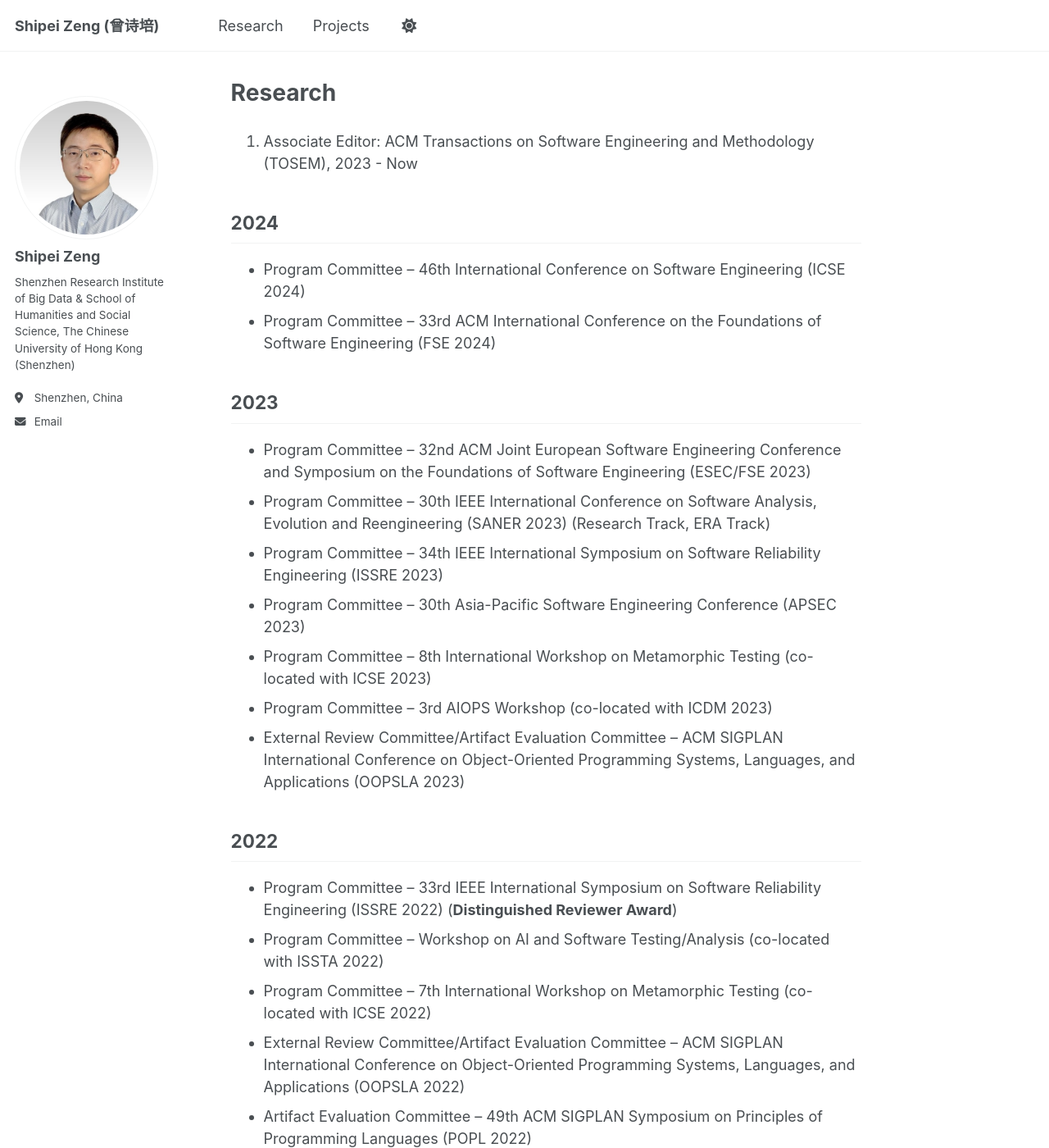
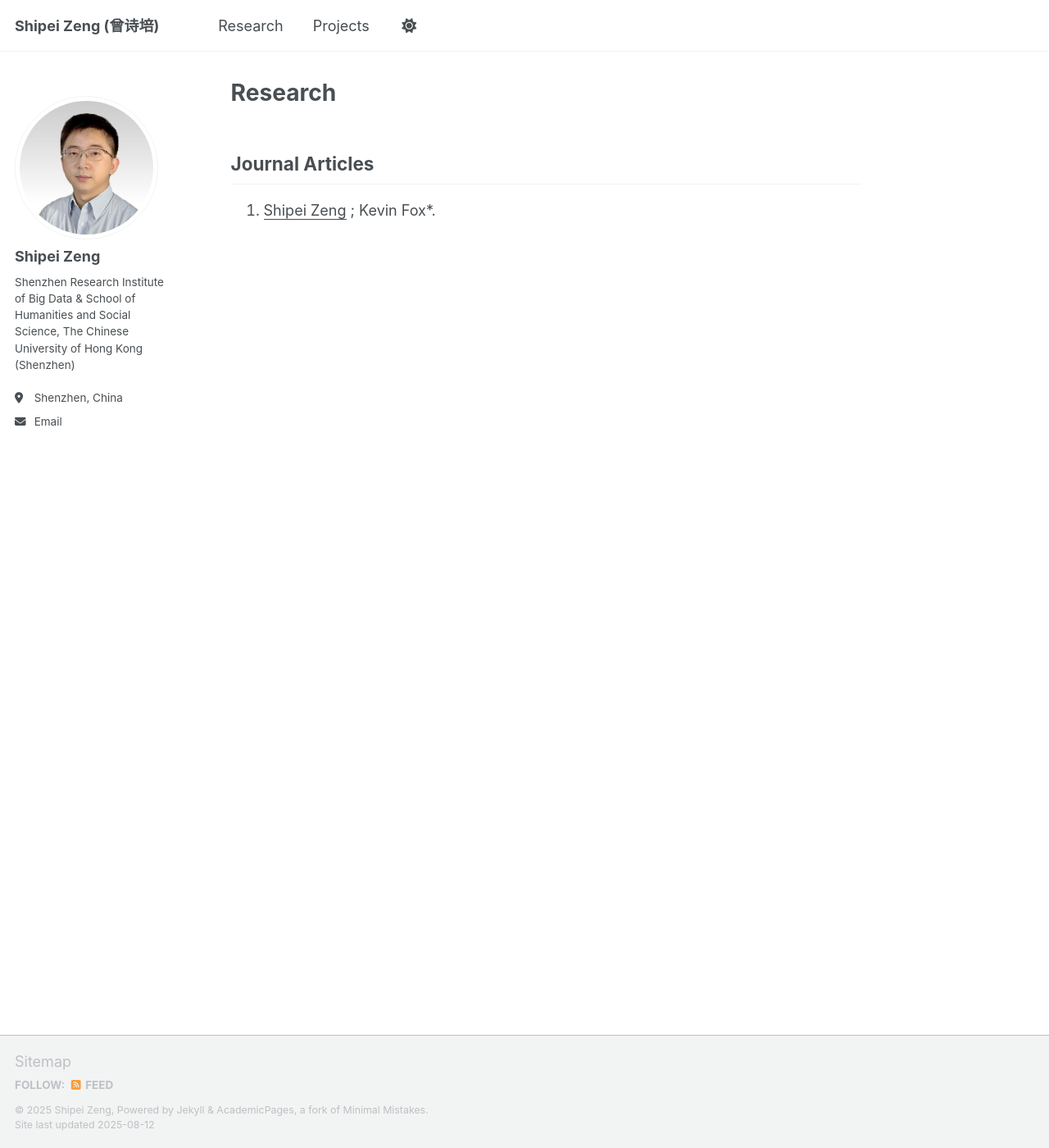
Before and after one commit to shipei-zeng/shipei-zeng.github.io, a Jekyll site: the page built from _pages/research.md, in a window 1280 px wide and 1400 px high. Shown: the whole window at 82% size. Built offline with Jekyll 4.4.1, drawn with Linux system fonts in a browser that asks for light colours; a script that is not in the unit is left out; some of the changed text lies outside the part shown.

Commit message:
Update research.md

```diff
--- a/_pages/research.md
+++ b/_pages/research.md
@@ -2,37 +2,6 @@
 permalink: /research/
 title: "Research"
 ---
-1. Associate Editor: ACM Transactions on Software Engineering and Methodology (TOSEM), 2023 - Now
-
-## 2024
-- Program Committee -- 46th International Conference on Software Engineering (ICSE 2024)
-- Program Committee -- 33rd ACM International Conference on the Foundations of Software Engineering (FSE 2024)
-
-## 2023
-- Program Committee -- 32nd ACM Joint European Software Engineering Conference and Symposium on the Foundations of Software Engineering (ESEC/FSE 2023)
-- Program Committee -- 30th IEEE International Conference on Software Analysis, Evolution and Reengineering (SANER 2023) (Research Track, ERA Track)
-- Program Committee -- 34th IEEE International Symposium on Software Reliability Engineering (ISSRE 2023)
-- Program Committee -- 30th Asia-Pacific Software Engineering Conference (APSEC 2023)
-- Program Committee -- 8th International Workshop on Metamorphic Testing (co-located with ICSE 2023)
-- Program Committee -- 3rd AIOPS Workshop (co-located with ICDM 2023)
-- External Review Committee/Artifact Evaluation Committee -- ACM SIGPLAN International Conference on Object-Oriented Programming Systems, Languages, and Applications (OOPSLA 2023)
-
-## 2022
-- Program Committee -- 33rd IEEE International Symposium on Software Reliability Engineering (ISSRE 2022) (**Distinguished Reviewer Award**)
-- Program Committee -- Workshop on AI and Software Testing/Analysis (co-located with ISSTA 2022)
-- Program Committee -- 7th International Workshop on Metamorphic Testing (co-located with ICSE 2022)
-- External Review Committee/Artifact Evaluation Committee -- ACM SIGPLAN International Conference on Object-Oriented Programming Systems, Languages, and Applications (OOPSLA 2022)
-- Artifact Evaluation Committee -- 49th ACM SIGPLAN Symposium on Principles of Programming Languages (POPL 2022)
-
-## 2021
-- Program Committee -- 6th International Workshop on Metamorphic Testing (co-located with ICSE 2021)
-- Program Committee -- Dependable and Secure Machine Learning (co-located with DSN 2021)
-- Program Committee -- Workshop on AI and Software Testing/Analysis (co-located with ISSTA 2021)
-- Artifact Evaluation Committee -- ACM SIGPLAN International Conference on Object-Oriented Programming Systems, Languages, and Applications (OOPSLA 2021)
-- Artifact Evaluation Committee -- 35th European Conference on Object-Oriented Programming (ECOOP 2021)
-
-## 2020
-- Artifact Evaluation Committee -- 34th European Conference on Object-Oriented Programming (ECOOP 2020)
-
-## 2019
-- Program Committee -- 34th IEEE/ACM International Conference on Automated Software Engineering (ASE 2019) (Demonstrations Track)
+Journal Articles
+------
+1. <u>Shipei Zeng</u> ; Kevin Fox*.
```
